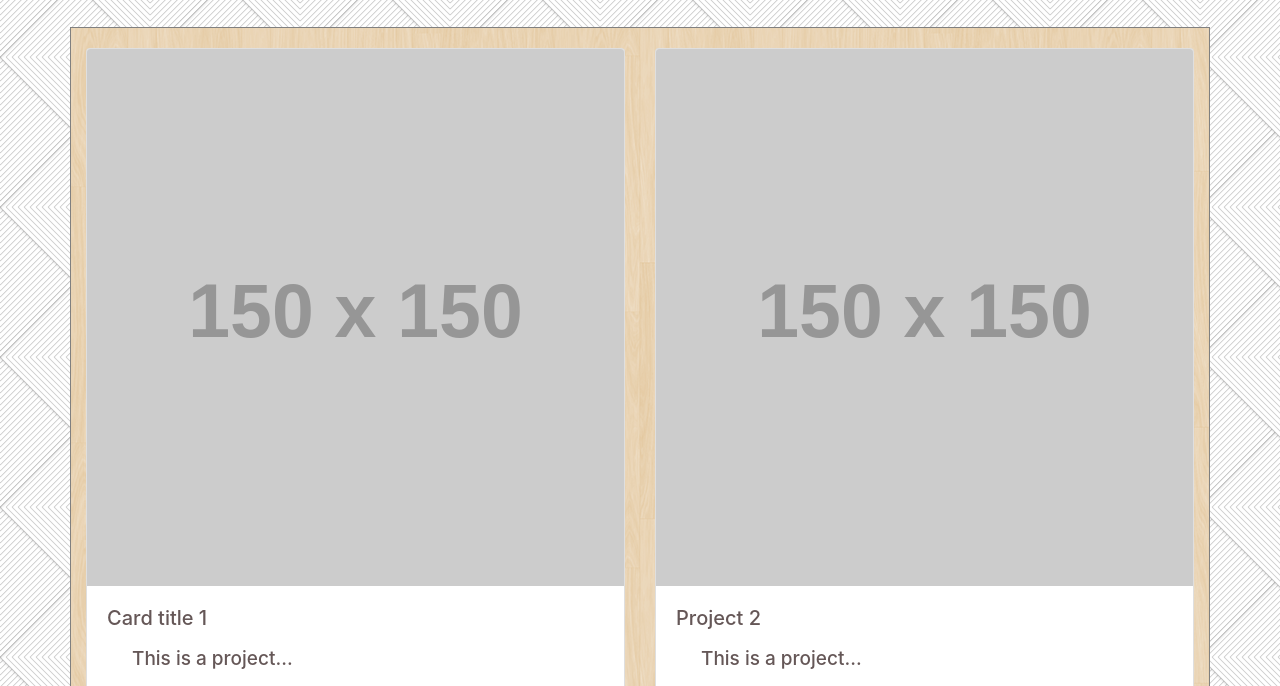
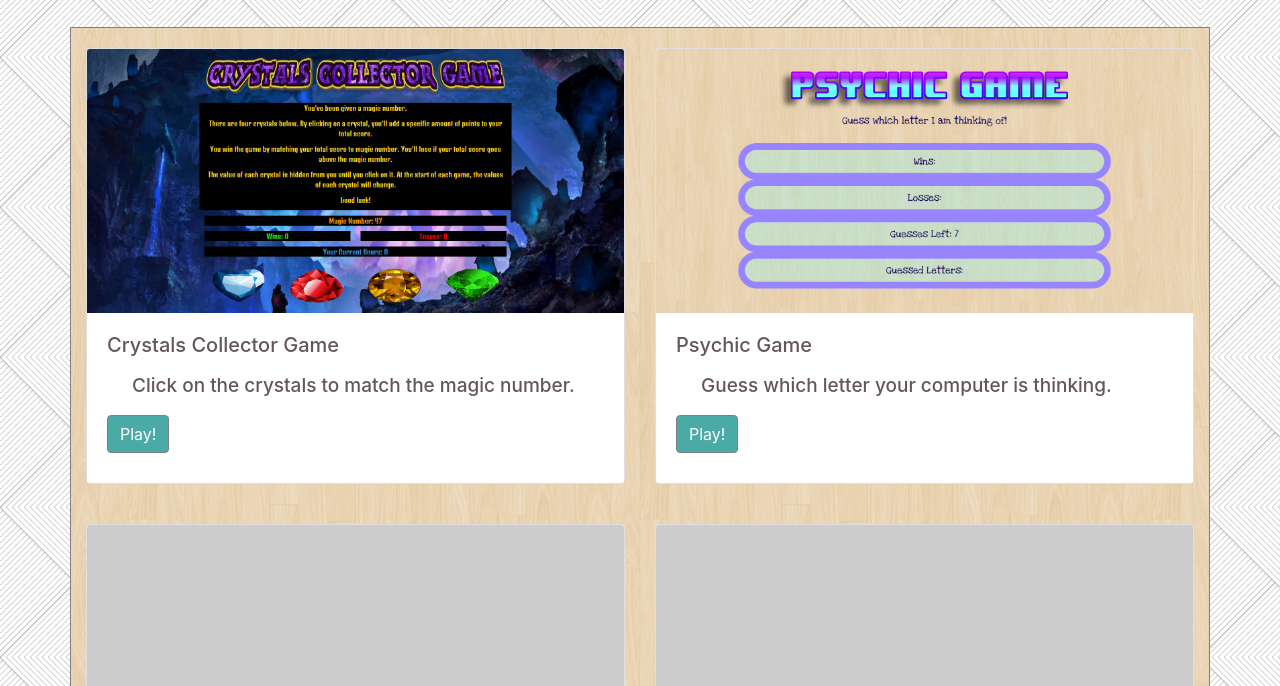
Before and after one commit to kd101jp14/Bootstrap-Portfolio, a plain HTML site: page portfolio.html in a window 1280 px wide. Shown: the part 93-779 px from the top of the page. Drawn offline with nearby package versions, Linux system fonts and the light colour scheme; placeholder pictures from the web are drawn by us.

Commit message:
Added links to Crystal Collectors Game and Psychic Game to portfolio.

```diff
--- a/portfolio.html
+++ b/portfolio.html
@@ -57,24 +57,24 @@
             <div class="row">
 
                 <div class=" col-sm-6">
-                    <div class="card" style="">
-                        <img src="http://placehold.it/150x150" class="card-img-top" alt="http://placehold.it/150x150">
+                    <div class="card" >
+                        <img src="assets/images/crystalGameImage.jpg" class="card-img-top" alt="Crystals Collector Game">
                         <div class="card-body">
-                            <h5 class="card-title">Card title 1</h5>
-                            <p class="card-text">This is a project...</p>
-                            <a href="#" class="btn btn-primary">Click!</a>
+                            <h5 class="card-title">Crystals Collector Game</h5>
+                            <p class="card-text">Click on the crystals to match the magic number.</p>
+                            <a href="https://kd101jp14.github.io/unit-4-game/" class="btn btn-primary">Play!</a>
                         </div>
                     </div>
 
                 </div>
 
                 <div class=" col-sm-6">
-                    <div class="card" style="">
-                        <img src="http://placehold.it/150x150" class="card-img-top" alt="http://placehold.it/150x150">
+                    <div class="card" >
+                        <img src="assets/images/psychicGameImage.png" class="card-img-top" alt="Psychic Game">
                         <div class="card-body">
-                            <h5 class="card-title">Project 2</h5>
-                            <p class="card-text">This is a project...</p>
-                            <a href="#" class="btn btn-primary">Click!</a>
+                            <h5 class="card-title">Psychic Game</h5>
+                            <p class="card-text">Guess which letter your computer is thinking.</p>
+                            <a href="https://kd101jp14.github.io/Psychic-Game/" class="btn btn-primary">Play!</a>
                         </div>
                     </div>
 
@@ -90,7 +90,7 @@
 
 
                 <div class=" col-sm-6">
-                    <div class="card" style="">
+                    <div class="card" >
                         <img src="http://placehold.it/150x150" class="card-img-top" alt="http://placehold.it/150x150">
                         <div class="card-body">
                             <h5 class="card-title">Card title 1</h5>
@@ -102,7 +102,7 @@
                 </div>
 
                 <div class=" col-sm-6">
-                    <div class="card" style="">
+                    <div class="card" >
                         <img src="http://placehold.it/150x150" class="card-img-top" alt="http://placehold.it/150x150">
                         <div class="card-body">
                             <h5 class="card-title">Project 2</h5>
```
Also changed, not shown: assets/images/crystalGameImage.jpg (added), assets/images/psychicGameImage.png (added).
